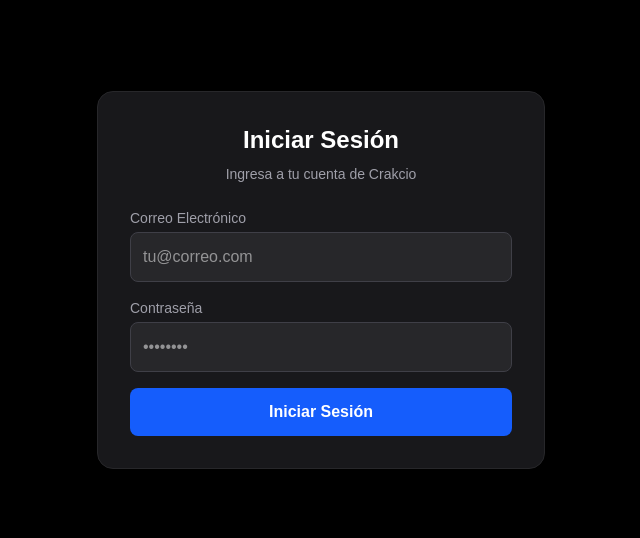
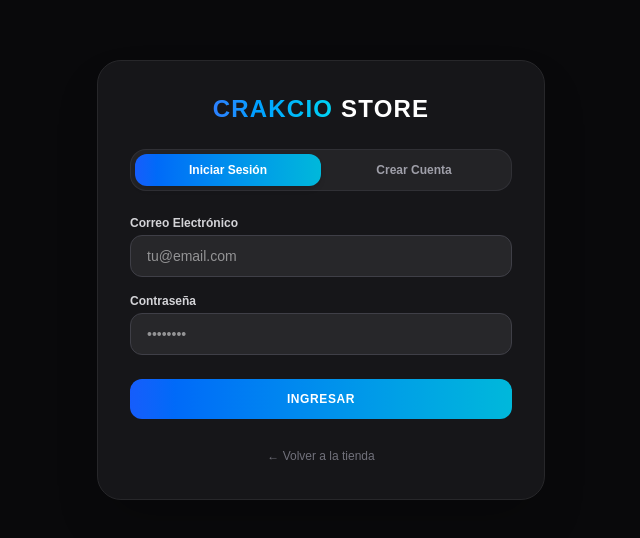
Before and after one commit to Crakcio/crakcio-web, a Next.js app: page /login in a window 1280 px wide. Shown: the part 120-658 px from the top of the page, without its empty margins (319-959 px from the left). Built offline with nearby package versions, Linux system fonts and the light colour scheme; no server answers.

Commit message:
Feat: redireccion inteligente segun rol de usuario en login

```diff
--- a/src/app/login/page.tsx
+++ b/src/app/login/page.tsx
@@ -1,38 +1,45 @@
 'use client';
 
 import { useState, useEffect } from 'react';
-import { supabase } from '@/lib/supabase';
+import { supabase } from '../../lib/supabase';
 import { useRouter } from 'next/navigation';
+import Link from 'next/link';
 
-export default function LoginPage() {
-  const router = useRouter();
+export default function AuthPage() {
+  const [isSignUp, setIsSignUp] = useState(false); // Alterna entre Login y Registro
   const [email, setEmail] = useState('');
   const [password, setPassword] = useState('');
+  const [fullName, setFullName] = useState('');
   const [loading, setLoading] = useState(false);
   const [checkingAuth, setCheckingAuth] = useState(true);
-  const [errorMsg, setErrorMsg] = useState('');
+  const [message, setMessage] = useState<{ type: 'error' | 'success'; text: string } | null>(null);
 
-  // Función reutilizable para redirigir según el rol en 'profiles'
+  const router = useRouter();
+
+  // Función reutilizable para redirigir según el rol guardado en 'profiles'
   const redirectBasedOnRole = async (userId: string) => {
+    try {
       const { data: profile, error } = await supabase
         .from('profiles')
         .select('role')
         .eq('id', userId)
         .maybeSingle();
 
-    if (error) {
-      console.error('Error obteniendo perfil:', error.message);
+      if (error) console.error('Error obteniendo perfil:', error.message);
+
+      // Si el rol es admin -> va a /admin. Si es user o no definido -> va a la tienda '/'
+      if (profile && profile.role === 'admin') {
+        window.location.href = '/admin';
+      } else {
+        window.location.href = '/';
       }
-
-    // Si el rol es admin -> va a /admin. Si es user (o cualquier otro) -> va a la tienda '/'
-    if (profile && profile.role === 'admin') {
-      router.push('/admin');
-    } else {
-      router.push('/');
+    } catch (err) {
+      console.error(err);
+      window.location.href = '/';
     }
   };
 
-  // 1. Si el usuario ya está logueado y entra a /login, redirigir automáticamente
+  // 1. Si el usuario ya inició sesión y vuelve a abrir esta página
   useEffect(() => {
     const checkExistingSession = async () => {
       const { data: { session } } = await supabase.auth.getSession();
@@ -44,15 +51,40 @@ export default function LoginPage() {
     };
 
     checkExistingSession();
-  }, [router]);
+  }, []);
 
-  // 2. Manejar el inicio de sesión
-  const handleLogin = async (e: React.FormEvent) => {
+  // 2. Manejo de autenticación (Login o Registro)
+  const handleAuth = async (e: React.FormEvent) => {
     e.preventDefault();
     setLoading(true);
-    setErrorMsg('');
+    setMessage(null);
 
     try {
+      if (isSignUp) {
+        // --- CREAR CUENTA ---
+        const { data, error } = await supabase.auth.signUp({
+          email,
+          password,
+          options: {
+            data: {
+              full_name: fullName,
+            },
+          },
+        });
+
+        if (error) throw error;
+
+        setMessage({
+          type: 'success',
+          text: '¡Cuenta creada con éxito! Si no requiere confirmación, puedes iniciar sesión.',
+        });
+
+        // Si el usuario se crea y se autentica directamente:
+        if (data.user) {
+          await redirectBasedOnRole(data.user.id);
+        }
+      } else {
+        // --- INICIAR SESIÓN ---
         const { data, error } = await supabase.auth.signInWithPassword({
           email,
           password,
@@ -61,11 +93,12 @@ export default function LoginPage() {
         if (error) throw error;
 
         if (data.user) {
-        // Consultar el rol del usuario recién autenticado y redirigir
+          setMessage({ type: 'success', text: '¡Sesión iniciada! Redirigiendo...' });
           await redirectBasedOnRole(data.user.id);
         }
-    } catch (err: any) {
-      setErrorMsg(err.message || 'Error al iniciar sesión');
+      }
+    } catch (error: any) {
+      setMessage({ type: 'error', text: error.message || 'Ocurrió un error inesperado.' });
     } finally {
       setLoading(false);
     }
@@ -73,59 +106,141 @@ export default function LoginPage() {
 
   if (checkingAuth) {
     return (
-      <div className="min-h-screen bg-black text-white flex items-center justify-center">
+      <div className="min-h-screen bg-zinc-950 flex items-center justify-center text-white text-sm">
         Comprobando sesión...
       </div>
     );
   }
 
   return (
-    <div className="min-h-screen bg-black text-white flex items-center justify-center p-4">
-      <div className="bg-zinc-900 border border-zinc-800 p-8 rounded-2xl w-full max-w-md shadow-xl">
-        <h1 className="text-2xl font-bold text-center mb-2">Iniciar Sesión</h1>
-        <p className="text-zinc-400 text-sm text-center mb-6">
-          Ingresa a tu cuenta de Crakcio
-        </p>
+    <div className="min-h-screen bg-zinc-950 [.light_&]:bg-zinc-100 [.gamer_&]:bg-[#0d0221] flex items-center justify-center p-4 transition-colors duration-300">
+      <div className="w-full max-w-md bg-zinc-900/90 [.light_&]:bg-white [.gamer_&]:bg-[#190a38] border border-zinc-800 [.light_&]:border-zinc-200 [.gamer_&]:border-fuchsia-500/50 rounded-3xl p-6 sm:p-8 shadow-2xl [.gamer_&]:shadow-[0_0_30px_rgba(255,0,127,0.25)]">
 
-        {errorMsg && (
-          <div className="bg-red-500/10 border border-red-500/30 text-red-400 p-3 rounded-lg text-sm mb-4 text-center">
-            {errorMsg}
+        {/* LOGO */}
+        <div className="text-center mb-6">
+          <Link href="/" className="inline-block text-2xl font-black tracking-wider">
+            <span className="text-transparent bg-clip-text bg-gradient-to-r from-blue-500 to-cyan-400 [.gamer_&]:from-fuchsia-500 [.gamer_&]:to-cyan-400">
+              CRAKCIO
+            </span>{' '}
+            <span className="text-white [.light_&]:text-zinc-900 [.gamer_&]:text-cyan-300">
+              STORE
+            </span>
+          </Link>
+        </div>
+
+        {/* PESTAÑAS (LOGIN vs REGISTRO) */}
+        <div className="flex bg-zinc-800/80 [.light_&]:bg-zinc-100 [.gamer_&]:bg-[#0d0221] p-1 rounded-2xl mb-6 border border-zinc-700/50 [.light_&]:border-zinc-300 [.gamer_&]:border-fuchsia-900/50">
+          <button
+            type="button"
+            onClick={() => { setIsSignUp(false); setMessage(null); }}
+            className={`flex-1 py-2 text-xs font-bold rounded-xl transition-all ${
+              !isSignUp
+                ? 'bg-gradient-to-r from-blue-600 to-cyan-500 [.gamer_&]:from-fuchsia-600 [.gamer_&]:to-cyan-500 text-white shadow-md'
+                : 'text-zinc-400 hover:text-white [.light_&]:hover:text-black'
+            }`}
+          >
+            Iniciar Sesión
+          </button>
+          <button
+            type="button"
+            onClick={() => { setIsSignUp(true); setMessage(null); }}
+            className={`flex-1 py-2 text-xs font-bold rounded-xl transition-all ${
+              isSignUp
+                ? 'bg-gradient-to-r from-blue-600 to-cyan-500 [.gamer_&]:from-fuchsia-600 [.gamer_&]:to-cyan-500 text-white shadow-md'
+                : 'text-zinc-400 hover:text-white [.light_&]:hover:text-black'
+            }`}
+          >
+            Crear Cuenta
+          </button>
+        </div>
+
+        {/* MENSAJES DE ALERTA */}
+        {message && (
+          <div
+            className={`mb-4 p-3 rounded-xl text-xs font-semibold ${
+              message.type === 'error'
+                ? 'bg-red-500/20 text-red-400 border border-red-500/30'
+                : 'bg-green-500/20 text-green-400 border border-green-500/30'
+            }`}
+          >
+            {message.text}
           </div>
         )}
 
-        <form onSubmit={handleLogin} className="space-y-4">
+        {/* FORMULARIO */}
+        <form onSubmit={handleAuth} className="space-y-4">
+          {/* Campo Nombre (Solo si es Registro) */}
+          {isSignUp && (
             <div>
-            <label className="block text-sm text-zinc-400 mb-1">Correo Electrónico</label>
+              <label className="block text-xs font-bold mb-1 text-zinc-300 [.light_&]:text-zinc-700 [.gamer_&]:text-fuchsia-300">
+                Nombre Completo
+              </label>
+              <input
+                type="text"
+                required
+                value={fullName}
+                onChange={(e) => setFullName(e.target.value)}
+                placeholder="Ej. Juan Pérez"
+                className="w-full px-4 py-2.5 rounded-xl bg-zinc-800 [.light_&]:bg-zinc-50 [.gamer_&]:bg-[#0d0221] text-white [.light_&]:text-zinc-900 border border-zinc-700 [.light_&]:border-zinc-300 [.gamer_&]:border-fuchsia-500/40 text-sm focus:outline-none focus:ring-2 focus:ring-cyan-500 transition-all"
+              />
+            </div>
+          )}
+
+          {/* Email */}
+          <div>
+            <label className="block text-xs font-bold mb-1 text-zinc-300 [.light_&]:text-zinc-700 [.gamer_&]:text-fuchsia-300">
+              Correo Electrónico
+            </label>
             <input
               type="email"
               required
               value={email}
               onChange={(e) => setEmail(e.target.value)}
-              placeholder="tu@correo.com"
-              className="w-full bg-zinc-800 text-white p-3 rounded-lg border border-zinc-700 focus:outline-none focus:border-blue-500"
+              placeholder="tu@email.com"
+              className="w-full px-4 py-2.5 rounded-xl bg-zinc-800 [.light_&]:bg-zinc-50 [.gamer_&]:bg-[#0d0221] text-white [.light_&]:text-zinc-900 border border-zinc-700 [.light_&]:border-zinc-300 [.gamer_&]:border-fuchsia-500/40 text-sm focus:outline-none focus:ring-2 focus:ring-cyan-500 transition-all"
             />
           </div>
 
+          {/* Contraseña */}
           <div>
-            <label className="block text-sm text-zinc-400 mb-1">Contraseña</label>
+            <label className="block text-xs font-bold mb-1 text-zinc-300 [.light_&]:text-zinc-700 [.gamer_&]:text-fuchsia-300">
+              Contraseña
+            </label>
             <input
               type="password"
               required
+              minLength={6}
               value={password}
               onChange={(e) => setPassword(e.target.value)}
               placeholder="••••••••"
-              className="w-full bg-zinc-800 text-white p-3 rounded-lg border border-zinc-700 focus:outline-none focus:border-blue-500"
+              className="w-full px-4 py-2.5 rounded-xl bg-zinc-800 [.light_&]:bg-zinc-50 [.gamer_&]:bg-[#0d0221] text-white [.light_&]:text-zinc-900 border border-zinc-700 [.light_&]:border-zinc-300 [.gamer_&]:border-fuchsia-500/40 text-sm focus:outline-none focus:ring-2 focus:ring-cyan-500 transition-all"
             />
           </div>
 
+          {/* BOTÓN SUBMIT */}
           <button
             type="submit"
             disabled={loading}
-            className="w-full bg-blue-600 hover:bg-blue-500 text-white font-bold py-3 rounded-lg transition-colors disabled:opacity-50"
+            className="w-full py-3 mt-2 rounded-xl text-xs font-black uppercase tracking-wider text-white bg-gradient-to-r from-blue-600 to-cyan-500 hover:from-blue-500 hover:to-cyan-400 [.gamer_&]:from-fuchsia-600 [.gamer_&]:to-cyan-500 [.gamer_&]:hover:shadow-[0_0_20px_rgba(0,246,255,0.6)] transition-all active:scale-95 disabled:opacity-50"
           >
-            {loading ? 'Ingresando...' : 'Iniciar Sesión'}
+            {loading
+              ? 'Procesando...'
+              : isSignUp
+              ? 'Registrar Cuenta'
+              : 'Ingresar'}
           </button>
         </form>
+
+        {/* PIE DE PÁGINA */}
+        <div className="mt-6 text-center">
+          <Link
+            href="/"
+            className="text-xs text-zinc-500 hover:text-zinc-300 [.light_&]:hover:text-zinc-800 [.gamer_&]:text-fuchsia-400 transition-colors"
+          >
+            ← Volver a la tienda
+          </Link>
+        </div>
+
       </div>
     </div>
   );
```
Lines whose indentation alone changed are shown as unchanged.
